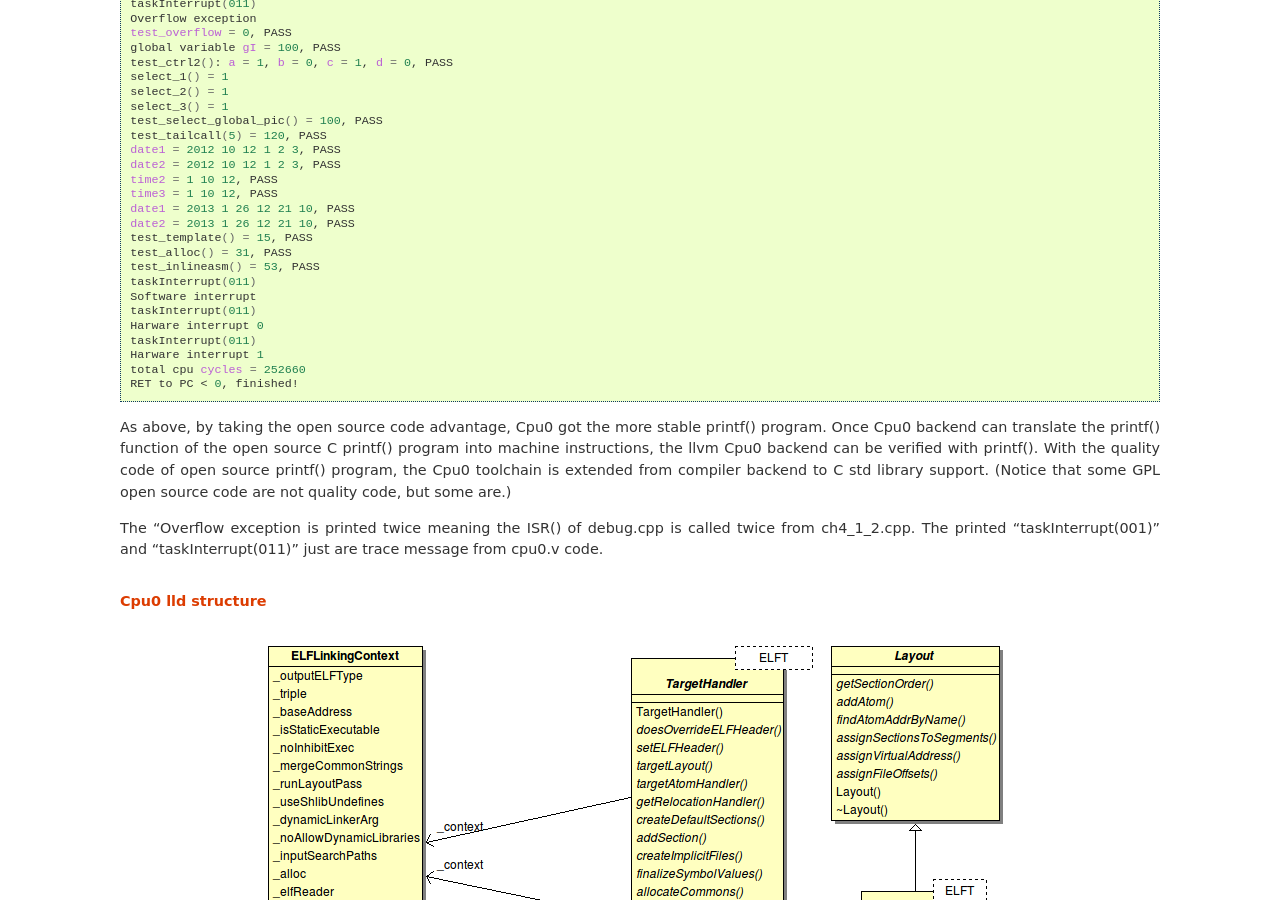
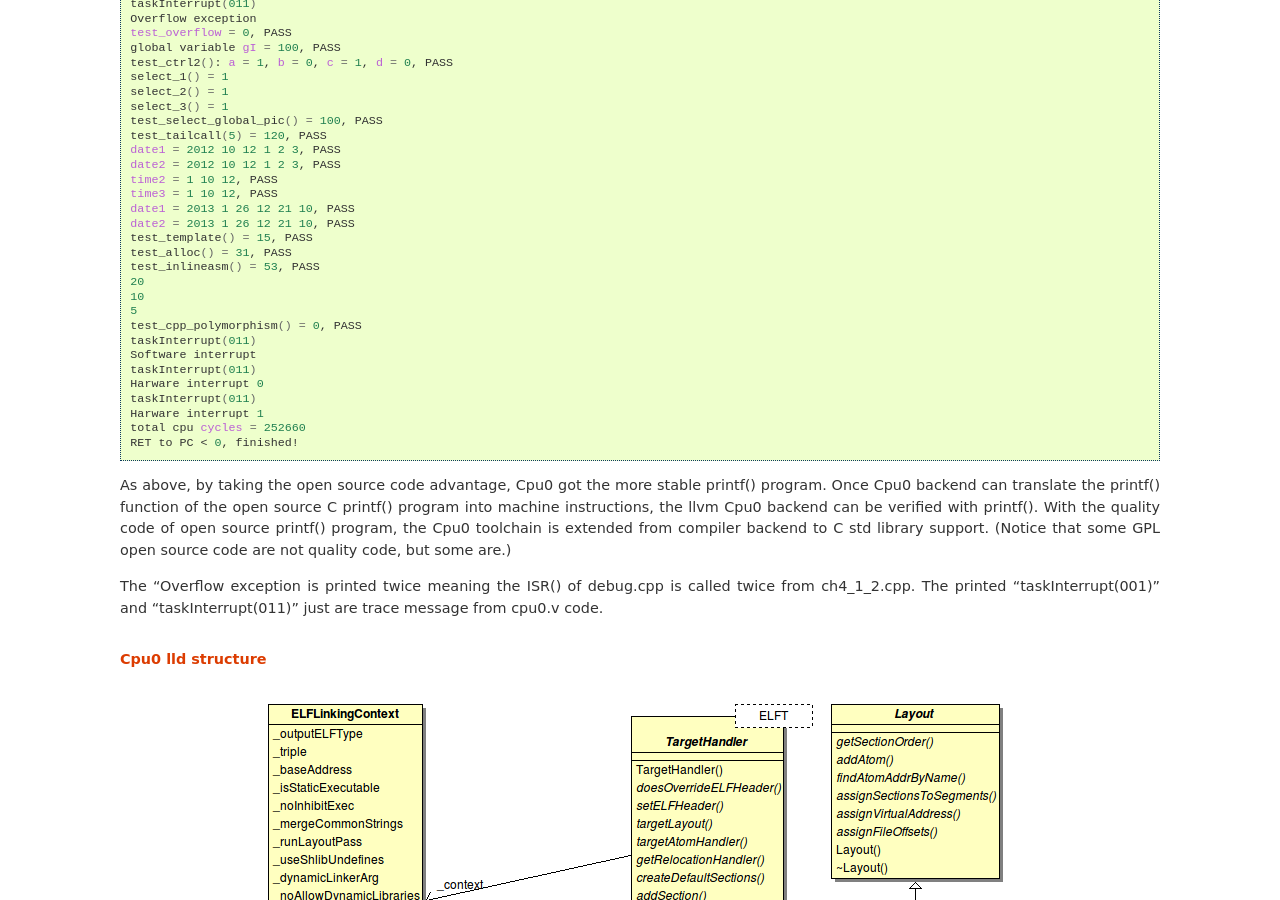
Before and after one commit to Jonathan2251/lbt, a Sphinx documentation site: the page built from source/lld.rst, in a window 1280 px wide and 900 px high, scrolled down 22892 px. Built offline with Sphinx 7.4.7, drawn with Linux system fonts in a browser that asks for light colours; formulas are drawn with MathJax 3.

```diff
--- a/source/lld.rst
+++ b/source/lld.rst
@@ -1086,6 +1086,10 @@
   test_template() = 15, PASS
   test_alloc() = 31, PASS
   test_inlineasm() = 53, PASS
+  20
+  10
+  5
+  test_cpp_polymorphism() = 0, PASS
   taskInterrupt(011)
   Software interrupt
   taskInterrupt(011)
```
Also changed, not shown: 4 other files.
